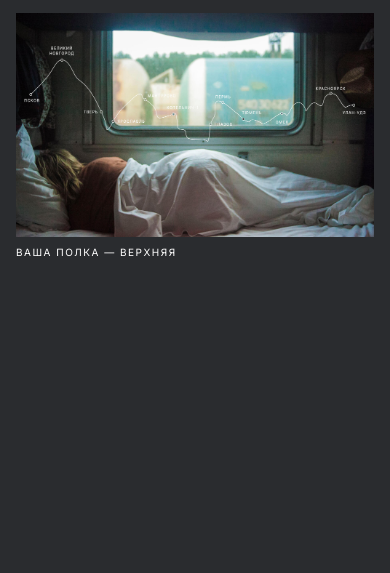
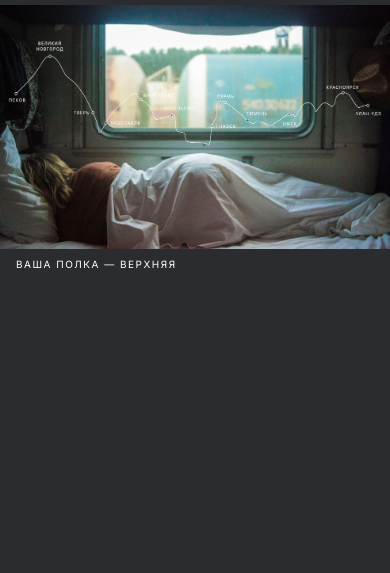
Before and after one commit to daminoki/russian-travel, a plain HTML site: page index.html in a window 390 px wide. Shown: the part 271-844 px from the top of the page. Drawn offline with Linux system fonts and the light colour scheme.

Commit message:
section intro finished

```diff
--- a/index.html
+++ b/index.html
@@ -23,7 +23,7 @@
             <h1 class="intro__title">Путешествия по России</h1>
             <h3 class="intro__subtitle">Настоящая страна не в выпусках новостей, а здесь.</h3>
             <div class="intro__img-wrapper">
-                <img src="images/lead-polka.jpg" alt="train">
+                <img class= "intro__img"src="images/lead-polka.jpg" alt="train">
                 <p class="intro__img-label">ваша полка — верхняя</p>
             </div>
         </section>
--- a/styles/blocks/intro/__img-wrapper/intro__img-wrapper.css
+++ b/styles/blocks/intro/__img-wrapper/intro__img-wrapper.css
@@ -6,5 +6,6 @@
 @media screen and (max-width: 767px) {
     .intro__img-wrapper {
         margin-top: 16px;
+        width: 100%;
     }
 }
--- /dev/null
+++ b/styles/blocks/intro/__img/intro__img.css
@@ -0,0 +1,11 @@
+@media screen and (max-width: 768px) {
+    .intro__img {
+        left: 50%;
+        margin-left: -50vw;
+        margin-right: -50vw;
+        max-width: 100vw;
+        position: relative;
+        right: 50%;
+        width: 100vw;
+    }
+}
--- a/styles/blocks/intro/intro.css
+++ b/styles/blocks/intro/intro.css
@@ -4,3 +4,9 @@
     align-items: center;
     margin-top: 56px;
 }
+
+@media screen and (max-width: 1024px) {
+    .intro {
+        margin-top: 48px;
+    }
+}
--- a/styles/style.css
+++ b/styles/style.css
@@ -12,3 +12,4 @@
 @import url(./blocks/intro/__subtitle/intro__subtitle.css);
 @import url(./blocks/intro/__img-wrapper/intro__img-wrapper.css);
 @import url(./blocks/intro/__img-label/intro__img-label.css);
+@import url(./blocks/intro/__img/intro__img.css);
```
